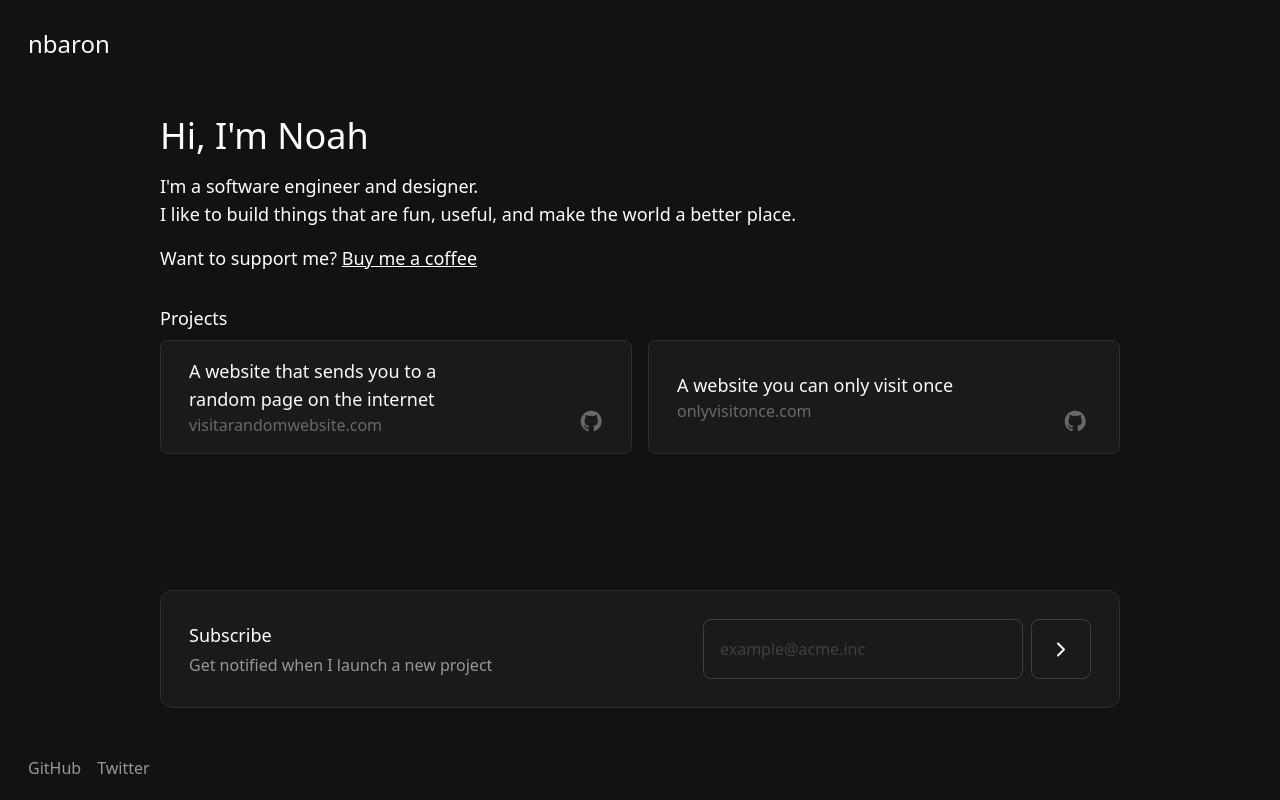
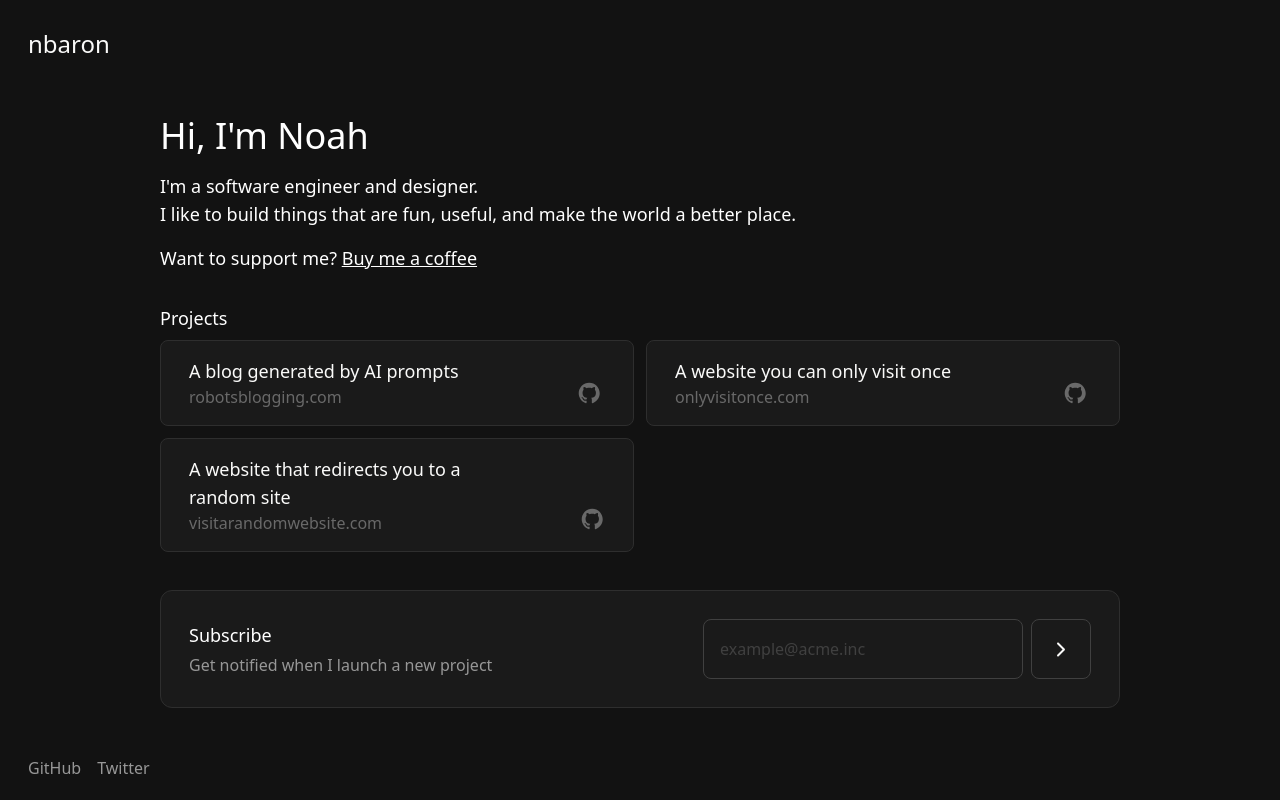
Before and after one commit to noahbaron91/nbaron, an Astro site: page / in a window 1280 px wide. Built offline with nearby package versions, Linux system fonts and the light colour scheme; Astro itself is replaced by a stand-in of ours.

Commit message:
feat: add new site

```diff
--- a/src/pages/index.astro
+++ b/src/pages/index.astro
@@ -42,14 +42,24 @@ import { EmailSubscription } from '../components/EmailSubscription';
           </section>
           <section class='mt-8 flex-col flex gap-2'>
             <h3 class='text-lg text-gray-950 font-medium'>Projects</h3>
-            <div class='grid grid-cols-1 gap-2 lg:gap-4 sm:grid-cols-2'>
+            <div class='flex gap-3 flex-col sm:flex-row'>
+              <div class='flex-1 flex flex-col gap-3'>
+                <Card
+                  domain='robotsblogging.com'
+                  githubURL='https://github.com/noahbaron91/robotsblogging'
+                  title='A blog generated by AI prompts'
+                  url='https://robotsblogging.com/'
+                  client:load
+                />
                 <Card
                   domain='visitarandomwebsite.com'
                   githubURL='https://github.com/noahbaron91/visitarandomwebsite'
-                title='A website that sends you to a random page on the internet'
+                  title='A website that redirects you to a random site'
                   url='https://visitarandomwebsite.com/'
                   client:load
                 />
+              </div>
+              <div class='flex-1 flex flex-col gap-3'>
                 <Card
                   domain='onlyvisitonce.com'
                   githubURL='https://github.com/noahbaron91/onlyvisitonce'
@@ -57,6 +67,7 @@ import { EmailSubscription } from '../components/EmailSubscription';
                   url='https://onlyvisitonce.com/'
                   client:load
                 />
+              </div>
             </div>
           </section>
         </main>
```
Lines whose indentation alone changed are shown as unchanged.
